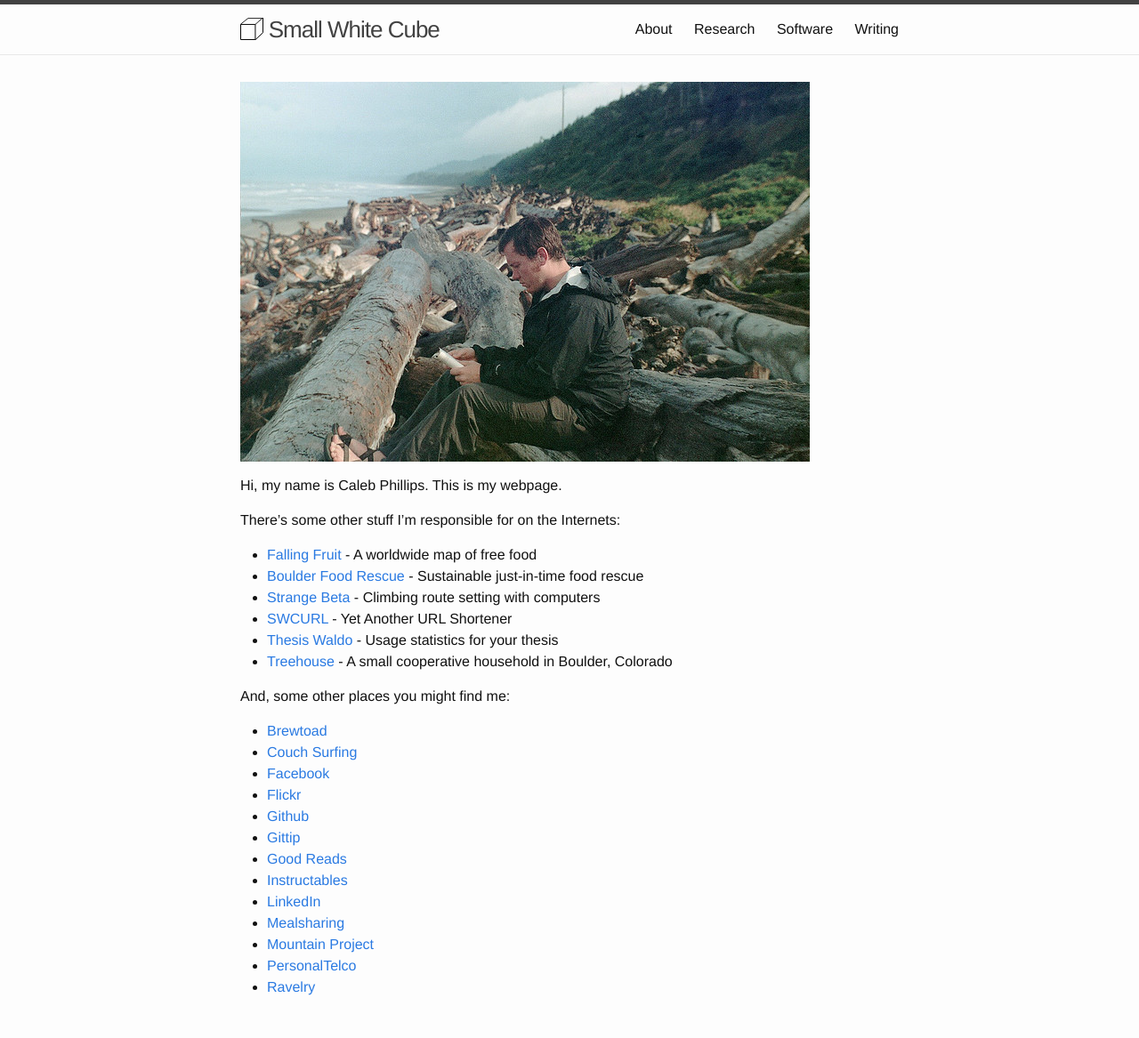
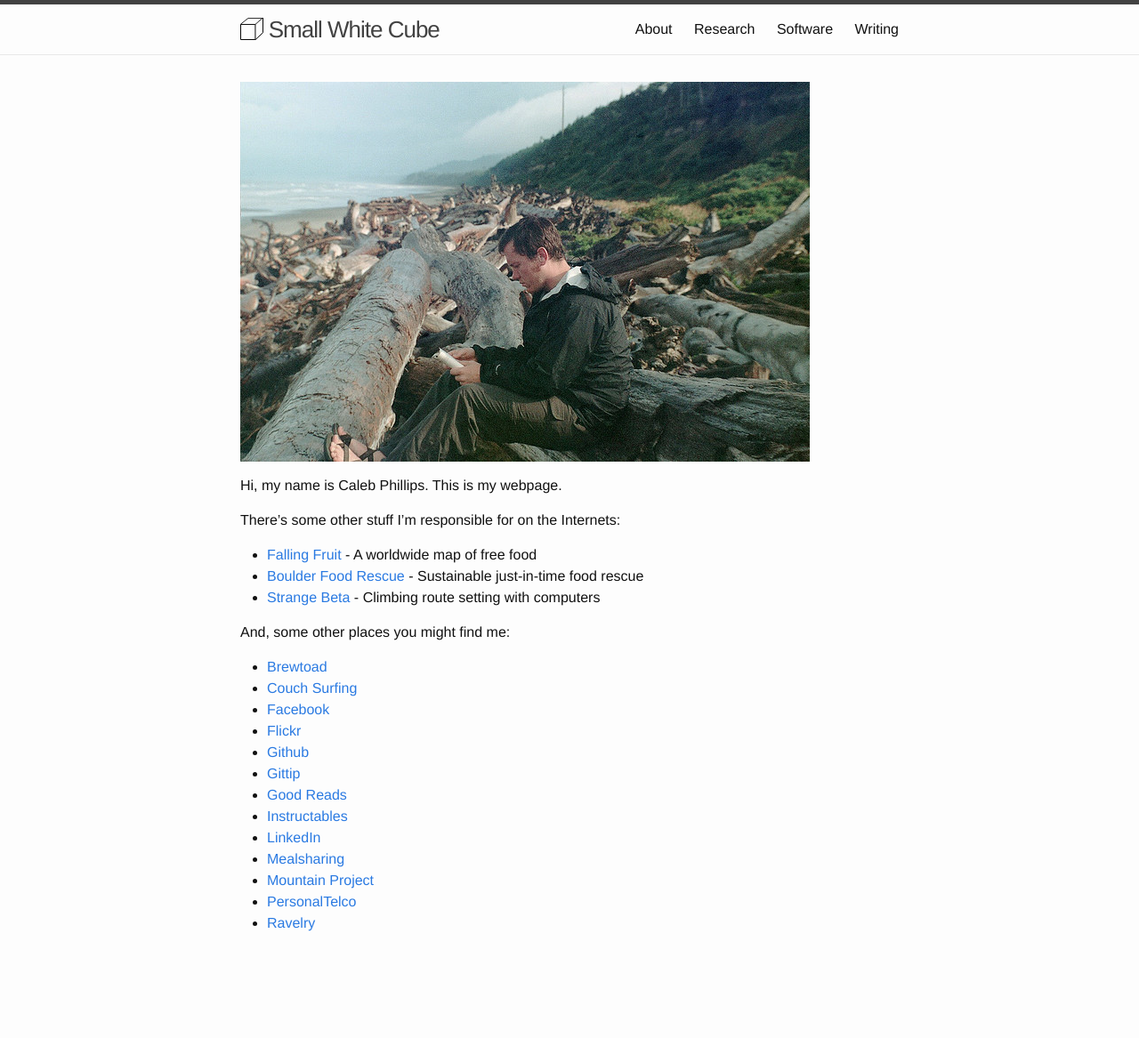
Before and after one commit to somerandomsequence/smallwhitecube, a Jekyll site: the page built from index.md, in a window 1280 px wide. Shown: the whole page at 89% size. Built offline with Jekyll 4.4.1, drawn with Linux system fonts in a browser that asks for light colours; nearby versions of some CDN libraries; after the commit the page ends 1095 px from its top, so only the background shows below that.

Commit message:
outdated links

```diff
--- a/index.md
+++ b/index.md
@@ -10,9 +10,6 @@ There's some other stuff I'm responsible for on the Internets:
 *  [Falling Fruit](http://fallingfruit.org) - A worldwide map of free food
 *  [Boulder Food Rescue](http://boulderfoodrescue.org) - Sustainable just-in-time food rescue
 *  [Strange Beta](http://strangebeta.com) - Climbing route setting with computers
-*  [SWCURL](http://swcurl.com) - Yet Another URL Shortener
-*  [Thesis Waldo](http://thesiswaldo.org) - Usage statistics for your thesis
-*  [Treehouse](http://treehouse.coop) - A small cooperative household in Boulder, Colorado
 
 And, some other places you might find me:
 
```
